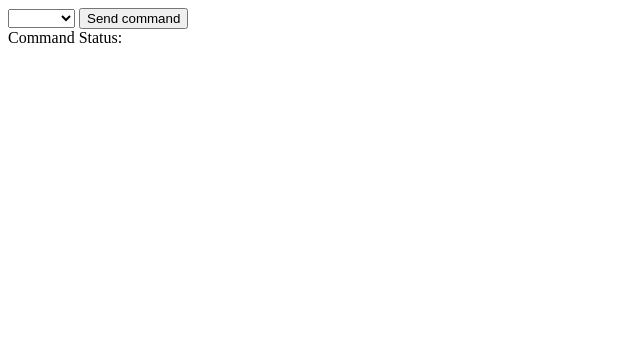
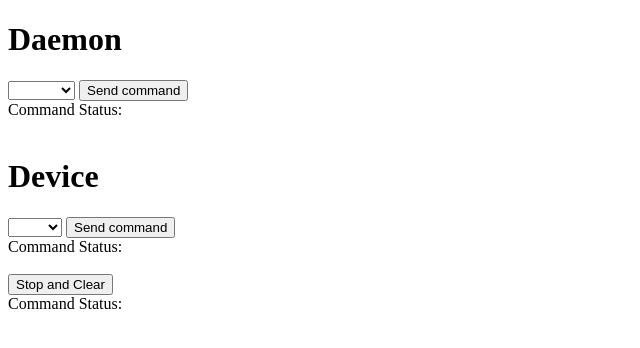
Before and after one commit to atreil/led-server, a plain HTML site: page controller/webrt/index.html in a window 1280 px wide. Shown: the whole page, without its empty margins (0-640 px from the left). Drawn offline with Linux system fonts and the light colour scheme.

Commit message:
Separated device and daemon logic in frontend. Added a command to stop and clear the strip.

```diff
--- a/controller/webrt/index.html
+++ b/controller/webrt/index.html
@@ -10,6 +10,7 @@
 <script src="js/script.js"></script>
 
 <body>
+  <h1>Daemon</h1>
   <select id="daemon_command">
     <option value="" selected></option>
     <option value="start">Start</option>
@@ -18,9 +19,22 @@
     <option value="enable">Enable</option>
     <option value="disable">Disable</option>
     <option value="status">Status</option>
+  </select>
+  <button onclick="sendCommand('daemon')">Send command</button>
+  <div id="daemon_status">Command Status:</div>
+
+  <br>
+
+  <h1>Device</h1>
+  <select id="device_command">
+    <option value="" selected></option>
     <option value="clear">Clear</option>
   </select>
-    <button onclick="sendDaemonCommand()">Send command</button>
-    <div id="daemon_status">Command Status:</div>
+  <button onclick="sendCommand('device')">Send command</button>
+  <div id="device_status">Command Status:</div>
+
+  <br>
+  <button onclick="stopAndClear()">Stop and Clear</button>
+  <div id="stop_and_clear">Command Status:</div>
 </body>
 </html>
--- a/controller/webrt/js/script.js
+++ b/controller/webrt/js/script.js
@@ -1,6 +1,9 @@
-function sendDaemonCommand() {
-    var selector = document.getElementById("daemon_command")
-    var resultBox = document.getElementById("daemon_status")
+function sendCommand(endpoint) {
+    var commandStr = `${endpoint}_command`
+    var resultStr = `${endpoint}_status`
+
+    var selector = document.getElementById(`${endpoint}_command`)
+    var resultBox = document.getElementById(`${endpoint}_status`)
     var statusPrefix = "Command Status: "
     var command = selector.options[selector.options.selectedIndex].value
     if (command === "") {
@@ -17,11 +20,29 @@ function sendDaemonCommand() {
         resultBox.innerHTML = `${statusPrefix}${this.status} (${this.statusText}) ${this.responseText}`
     };
 
-    if (command == "clear") {
-        xhttp.open("POST", "/device")
-    } else {
-        xhttp.open("POST", "/daemon")
-    }
+    xhttp.open("POST", `/${endpoint}`)
     xhttp.setRequestHeader("Content-Type", "application/json")
     xhttp.send(`{"Command": "${command}"}`)
 }
+
+function stopAndClear() {
+    var resultBox = document.getElementById("stop_and_clear")
+    var statusPrefix = "Command Status: "
+    var stop = new XMLHttpRequest()
+    stop.onreadystatechange = function() {
+        resultBox.innerHTML = `${statusPrefix}${this.status} (${this.statusText}) ${this.responseText}`
+    };
+
+    stop.open("POST", `/daemon`)
+    stop.setRequestHeader("Content-Type", "application/json")
+    stop.send(`{"Command": "stop"}`)
+
+    var clear = new XMLHttpRequest()
+    clear.onreadystatechange = function() {
+        resultBox.innerHTML = `${statusPrefix}${this.status} (${this.statusText}) ${this.responseText}`
+    };
+
+    clear.open("POST", `/device`)
+    clear.setRequestHeader("Content-Type", "application/json")
+    clear.send(`{"Command": "clear"}`)
+}
```
Lines whose indentation alone changed are shown as unchanged.
